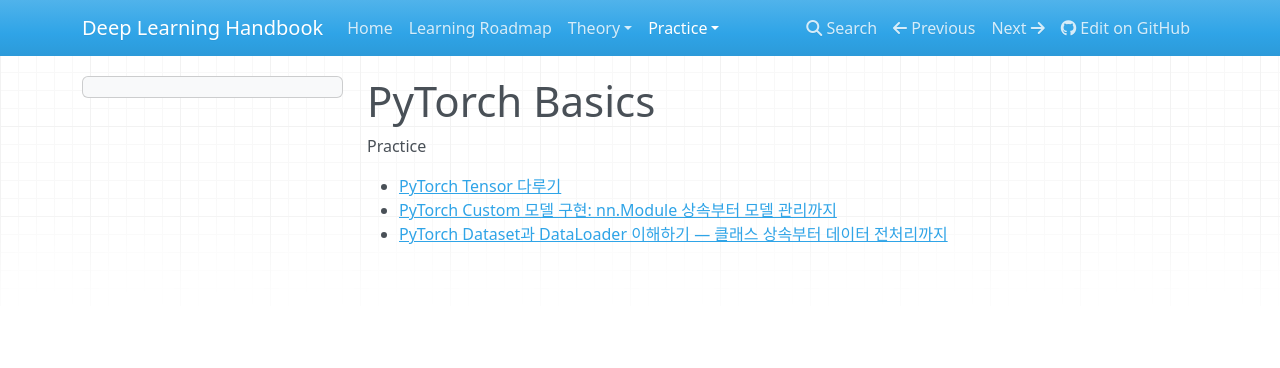
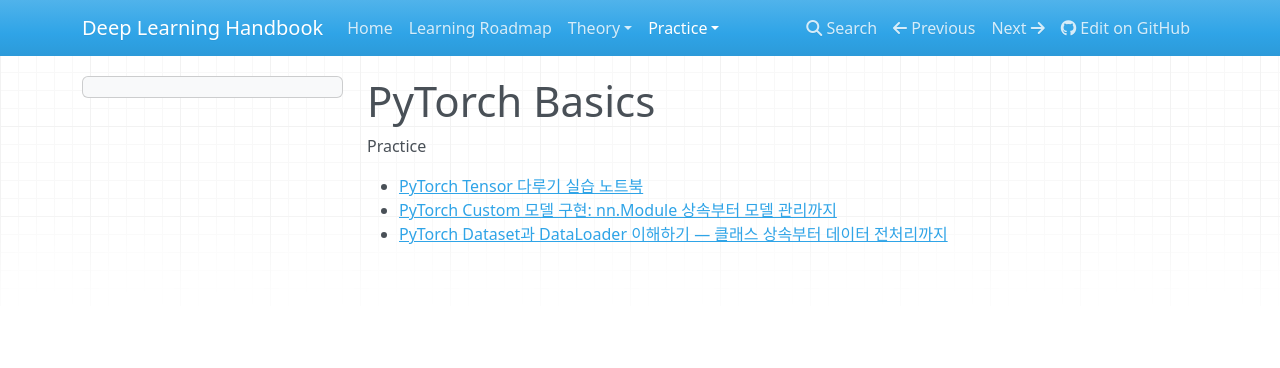
Before and after one commit to minwoo02/deep-learning-handbook, an MkDocs documentation site: the page built from docs/practice/pytorch-basics/index.md, in a window 1280 px wide. Shown: the top 368 px of the page. Built offline with MkDocs 1.6.1, drawn with Linux system fonts in a browser that asks for light colours; nearby versions of some CDN libraries.

Commit message:
Update link text for PyTorch Tensor practice

```diff
--- a/docs/practice/pytorch-basics/index.md
+++ b/docs/practice/pytorch-basics/index.md
@@ -2,6 +2,6 @@
 
 Practice
 
-- [PyTorch Tensor 다루기](https://gist.github.com/minwoo02/74b81482bd62108ebc07756ccd4e056c)
+- [PyTorch Tensor 다루기 실습 노트북](https://gist.github.com/minwoo02/74b81482bd62108ebc07756ccd4e056c)
 - [PyTorch Custom 모델 구현: nn.Module 상속부터 모델 관리까지](custom-nn-module.md)
 - [PyTorch Dataset과 DataLoader 이해하기 — 클래스 상속부터 데이터 전처리까지](datasets-and-dataloaders.md)
```
